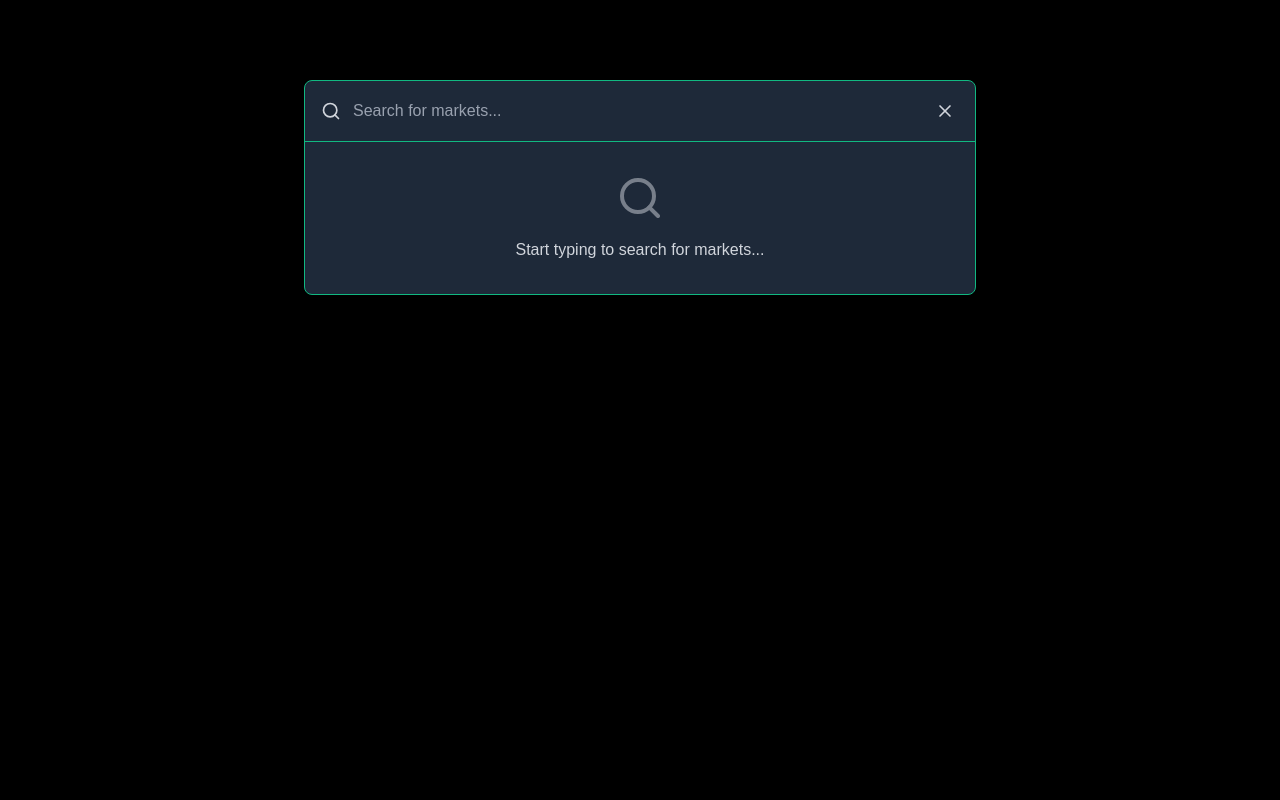
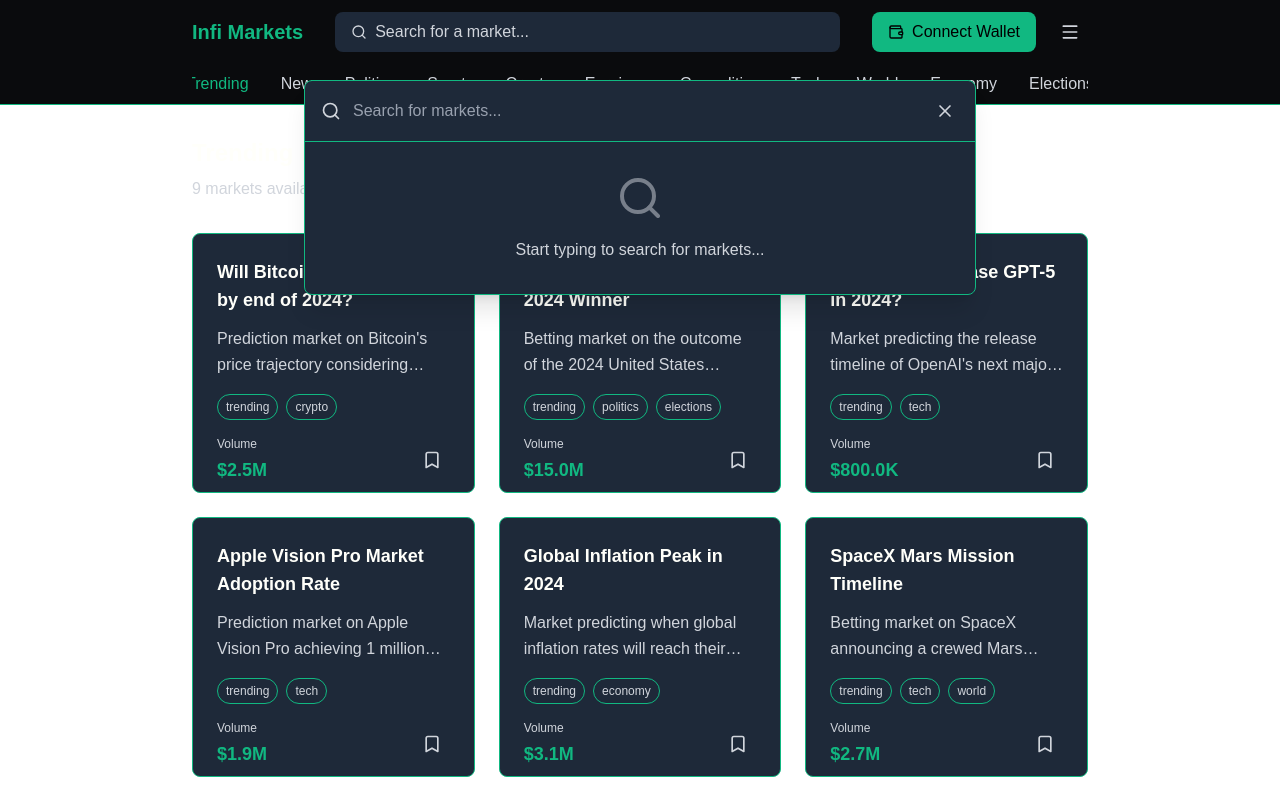
Before and after one commit to aryanbaranwal001/aptos_distribution_markets, a Next.js app in the folder frontend/: page / in a window 1280 px wide. Both pictures are taken after a click on the button "Search for a market...". Shown: the top 800 px of the page. Built offline with nearby package versions, Linux system fonts and the light colour scheme.

Commit message:
navbar working good

```diff
--- a/frontend/src/components/SearchModal.tsx
+++ b/frontend/src/components/SearchModal.tsx
@@ -36,7 +36,7 @@
   if (!isSearchOpen) return null;
 
   return (
-    <div className="fixed inset-0 z-50 flex items-start justify-center pt-20 bg-black bg-opacity-50">
+    <div className="fixed inset-0 z-50 flex items-start justify-center pt-20">
       <div className={`w-full max-w-2xl mx-4 ${theme.cardBg} rounded-lg shadow-xl border ${theme.border}`}>
         {/* Search Header */}
         <div className={`flex items-center p-4 border-b ${theme.border}`}>
```
